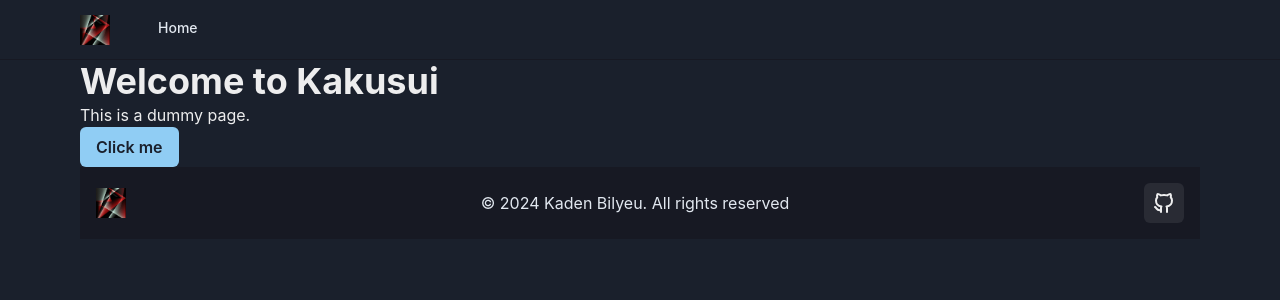
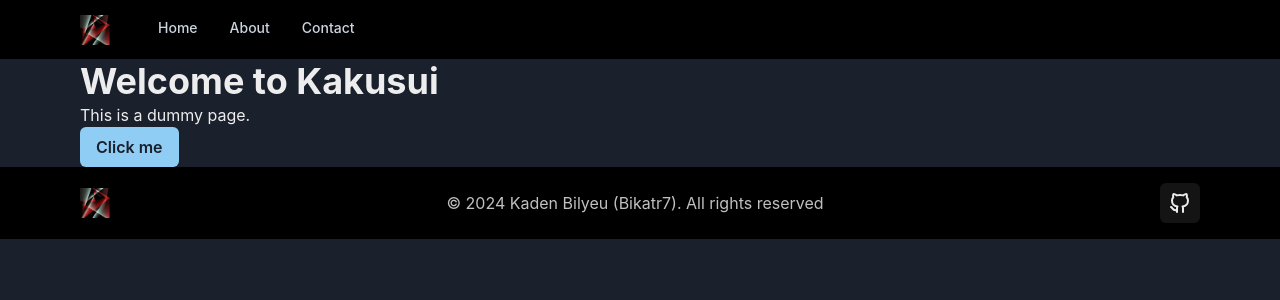
Before and after one commit to Bikatr7/kadenbilyeu.com, a React (Vite) app in the folder frontend/: page / in a window 1280 px wide. Shown: the top 300 px of the page. Built offline with nearby package versions, Linux system fonts and the light colour scheme.

Commit message:
fixed header/footer, did color redo, changed thingy in tab title

```diff
--- a/frontend/index.html
+++ b/frontend/index.html
@@ -4,7 +4,7 @@
     <meta charset="UTF-8"/>
     <link href="/bikatr7_logo.png" rel="icon" type="image/png"/>
     <meta content="width=device-width, initial-scale=1.0" name="viewport"/>
-    <title>Kaden Bilyeu</title>
+    <title>Kaden Bilyeu's Portfolio</title>
 </head>
 <body>
 <div id="root"></div>
--- a/frontend/src/App.tsx
+++ b/frontend/src/App.tsx
@@ -9,14 +9,13 @@ import Footer from "./components/Footer.tsx";
 
 function App()
 {
-    // navbar and footer goes *around* the container
     return (
         <ChakraProvider theme={theme}>
             <Navbar/>
             <Container maxW={'6xl'}>
                 <Router/>
+            </Container>
             <Footer/>
-            </Container>
 
         </ChakraProvider>
     );
--- a/frontend/src/components/Footer.tsx
+++ b/frontend/src/components/Footer.tsx
@@ -1,13 +1,12 @@
-import { Box, Container, Flex, IconButton, Image, Stack, Text, useColorModeValue } from '@chakra-ui/react';
+import { Box, Container, Flex, IconButton, Image, Stack, Text } from '@chakra-ui/react';
 import { IconBrandGithub } from '@tabler/icons-react';
 import logo from '../assets/images/bikatr7_logo.png'
 
 function Footer() {
     return (
         <Box
-            // Colors need to be redone
-            bg={useColorModeValue('gray.50', 'gray.900')}
-            color={useColorModeValue('gray.700', 'gray.200')}
+            bg="black"
+            color="silver"
             width="100%">
             <Container
                 as={Stack}
@@ -19,12 +18,12 @@ function Footer() {
                 align={{ base: 'center', md: 'center' }}>
                 <Flex display={{ base: 'flex', md: 'none' }} width="100%" justify="space-between" align="center">
                     <IconButton as='a' href='https://github.com/Bikatr7' aria-label='Github' icon={<IconBrandGithub />} />
-                    <Text textAlign="center">© 2024 Kaden Bilyeu. All rights reserved</Text>
+                    <Text textAlign="center">© 2024 Kaden Bilyeu (Bikatr7). All rights reserved</Text>
                     <Image src={logo} boxSize='30px' />
                 </Flex>
                 <Flex display={{ base: 'none', md: 'flex' }} width="100%" justify="space-between" align="center">
                     <Image src={logo} boxSize='30px' />
-                    <Text textAlign="center" flex="1">© 2024 Kaden Bilyeu. All rights reserved</Text>
+                    <Text textAlign="center" flex="1">© 2024 Kaden Bilyeu (Bikatr7). All rights reserved</Text>
                     <IconButton as='a' href='https://github.com/Bikatr7' aria-label='Github' icon={<IconBrandGithub />} />
                 </Flex>
             </Container>
--- a/frontend/src/components/Navbar.tsx
+++ b/frontend/src/components/Navbar.tsx
@@ -16,31 +16,30 @@ import {
     useDisclosure,
 } from '@chakra-ui/react';
 
-import {ChevronDownIcon, ChevronRightIcon, CloseIcon, HamburgerIcon,} from '@chakra-ui/icons';
+import { ChevronDownIcon, ChevronRightIcon, CloseIcon, HamburgerIcon } from '@chakra-ui/icons';
 
-import logo from '../assets/images/bikatr7_logo.png'
+import logo from '../assets/images/bikatr7_logo.png';
 
 export default function Navbar() {
-    const {isOpen, onToggle} = useDisclosure();
+    const { isOpen, onToggle } = useDisclosure();
 
     return (
         <Box>
             <Flex
-                // colors need to be redone
-                bg={useColorModeValue('white', 'gray.800')}
-                color={useColorModeValue('gray.600', 'white')}
+                bg={useColorModeValue('gray.900', 'black')}
+                color={useColorModeValue('white', 'gray.300')}
                 minH={'60px'}
-                py={{base: 2}}
-                px={{base: 4}}
+                py={{ base: 2 }}
+                px={{ base: 4 }}
                 borderBottom={1}
                 borderStyle={'solid'}
-                borderColor={useColorModeValue('gray.200', 'gray.900')}
+                borderColor={useColorModeValue('gray.700', 'gray.800')}
                 align={'center'}>
                 <Container maxW={'6xl'}>
                     <Flex
-                        flex={{base: 1, md: 'auto'}}
-                        ml={{base: -2}}
-                        display={{base: 'flex', md: 'none'}}
+                        flex={{ base: 1, md: 'auto' }}
+                        ml={{ base: -2 }}
+                        display={{ base: 'flex', md: 'none' }}
                         alignItems={'center'}
                         justifyContent={'space-between'}
                         width={'100%'}
@@ -48,7 +47,7 @@ export default function Navbar() {
                         <IconButton
                             onClick={onToggle}
                             icon={
-                                isOpen ? <CloseIcon w={3} h={3}/> : <HamburgerIcon w={5} h={5}/>
+                                isOpen ? <CloseIcon w={3} h={3} /> : <HamburgerIcon w={5} h={5} />
                             }
                             variant={'ghost'}
                             aria-label={'Toggle Navigation'}
@@ -56,27 +55,27 @@ export default function Navbar() {
 
                         <Image src={logo} boxSize='30px' />
                     </Flex>
-                    <Flex flex={{base: 1}} justify={{base: 'center', md: 'start'}}>
-                        <Image src={logo} boxSize='30px' display={{base: 'none', md: 'block'}}/>
+                    <Flex flex={{ base: 1 }} justify={{ base: 'center', md: 'start' }}>
+                        <Image src={logo} boxSize='30px' display={{ base: 'none', md: 'block' }} />
 
-                        <Flex display={{base: 'none', md: 'flex'}} ml={10}>
-                            <DesktopNav/>
+                        <Flex display={{ base: 'none', md: 'flex' }} ml={10}>
+                            <DesktopNav />
                         </Flex>
                     </Flex>
                 </Container>
             </Flex>
 
             <Collapse in={isOpen} animateOpacity>
-                <MobileNav/>
+                <MobileNav />
             </Collapse>
         </Box>
     );
 }
 
 const DesktopNav = () => {
-    const linkColor = useColorModeValue('gray.600', 'gray.200');
-    const linkHoverColor = useColorModeValue('gray.800', 'white');
-    const popoverContentBgColor = useColorModeValue('white', 'gray.800');
+    const linkColor = useColorModeValue('gray.300', 'gray.300');
+    const linkHoverColor = useColorModeValue('yellow.500', 'yellow.400');
+    const popoverContentBgColor = useColorModeValue('gray.800', 'black');
 
     return (
         <Stack direction={'row'} spacing={4}>
@@ -121,7 +120,7 @@ const DesktopNav = () => {
     );
 };
 
-const DesktopSubNav = ({label, href, subLabel}: NavItem) => {
+const DesktopSubNav = ({ label, href, subLabel }: NavItem) => {
     return (
         <Link
             href={href}
@@ -129,12 +128,12 @@ const DesktopSubNav = ({label, href, subLabel}: NavItem) => {
             display={'block'}
             p={2}
             rounded={'md'}
-            _hover={{bg: useColorModeValue('orange.50', 'gray.900')}}>
+            _hover={{ bg: useColorModeValue('gray.700', 'gray.700') }}>
             <Stack direction={'row'} align={'center'}>
                 <Box>
                     <Text
                         transition={'all .3s ease'}
-                        _groupHover={{color: 'orange.400'}}
+                        _groupHover={{ color: 'yellow.500' }}
                         fontWeight={500}>
                         {label}
                     </Text>
@@ -144,11 +143,11 @@ const DesktopSubNav = ({label, href, subLabel}: NavItem) => {
                     transition={'all .3s ease'}
                     transform={'translateX(-10px)'}
                     opacity={0}
-                    _groupHover={{opacity: '100%', transform: 'translateX(0)'}}
+                    _groupHover={{ opacity: '100%', transform: 'translateX(0)' }}
                     justify={'flex-end'}
                     align={'center'}
                     flex={1}>
-                    <Icon color={'orange.400'} w={5} h={5} as={ChevronRightIcon}/>
+                    <Icon color={'yellow.500'} w={5} h={5} as={ChevronRightIcon} />
                 </Flex>
             </Stack>
         </Link>
@@ -158,9 +157,9 @@ const DesktopSubNav = ({label, href, subLabel}: NavItem) => {
 const MobileNav = () => {
     return (
         <Stack
-            bg={useColorModeValue('white', 'gray.800')}
+            bg={useColorModeValue('gray.900', 'black')}
             p={4}
-            display={{md: 'none'}}>
+            display={{ md: 'none' }}>
             {NAV_ITEMS.map((navItem) => (
                 <MobileNavItem key={navItem.label} {...navItem} />
             ))}
@@ -168,8 +167,8 @@ const MobileNav = () => {
     );
 };
 
-const MobileNavItem = ({label, children, href}: NavItem) => {
-    const {isOpen, onToggle} = useDisclosure();
+const MobileNavItem = ({ label, children, href }: NavItem) => {
+    const { isOpen, onToggle } = useDisclosure();
 
     return (
         <Stack spacing={4} onClick={children && onToggle}>
@@ -185,7 +184,7 @@ const MobileNavItem = ({label, children, href}: NavItem) => {
                 onClick={(e) => children && e.preventDefault()}>
                 <Text
                     fontWeight={600}
-                    color={useColorModeValue('gray.600', 'gray.200')}>
+                    color={useColorModeValue('gray.300', 'gray.300')}>
                     {label}
                 </Text>
                 {children && (
@@ -199,13 +198,13 @@ const MobileNavItem = ({label, children, href}: NavItem) => {
                 )}
             </Flex>
 
-            <Collapse in={isOpen} animateOpacity style={{marginTop: '0!important'}}>
+            <Collapse in={isOpen} animateOpacity style={{ marginTop: '0!important' }}>
                 <Stack
                     mt={2}
                     pl={4}
                     borderLeft={1}
                     borderStyle={'solid'}
-                    borderColor={useColorModeValue('gray.200', 'gray.700')}
+                    borderColor={useColorModeValue('gray.700', 'gray.700')}
                     align={'start'}>
                     {children &&
                         children.map((child) => (
@@ -230,5 +229,24 @@ const NAV_ITEMS: Array<NavItem> = [
     {
         label: 'Home',
         href: '/',
+    },
+    {
+        label: 'About',
+        children: [
+        {
+            label: 'About Me',
+            subLabel: 'Some information about me',
+            href: '/aboutme',
+        },
+        {
+            label: 'About the Site',
+            subLabel: 'Some information about the site',
+            href: '/aboutsite',
+        },
+        ],
+    },
+    {
+        label: 'Contact',
+        href: '/contact',
     }
 ];
```
